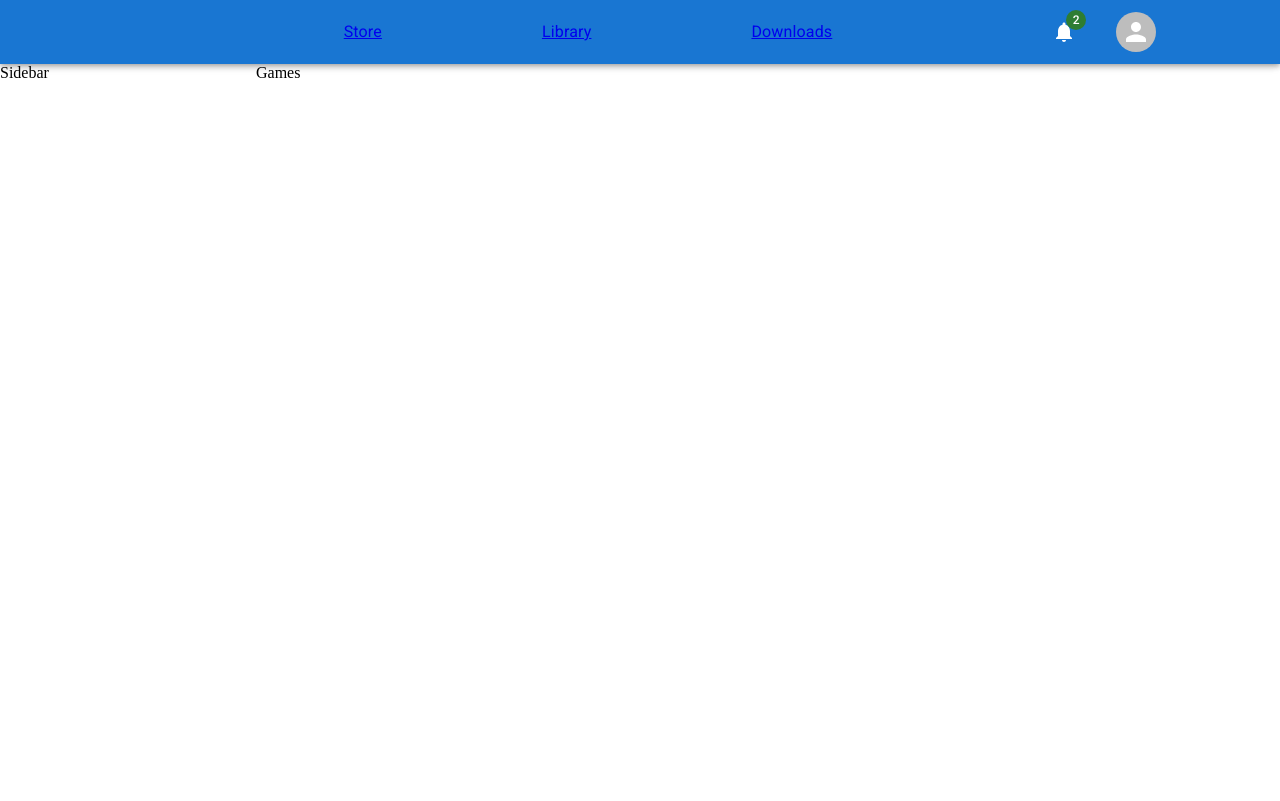
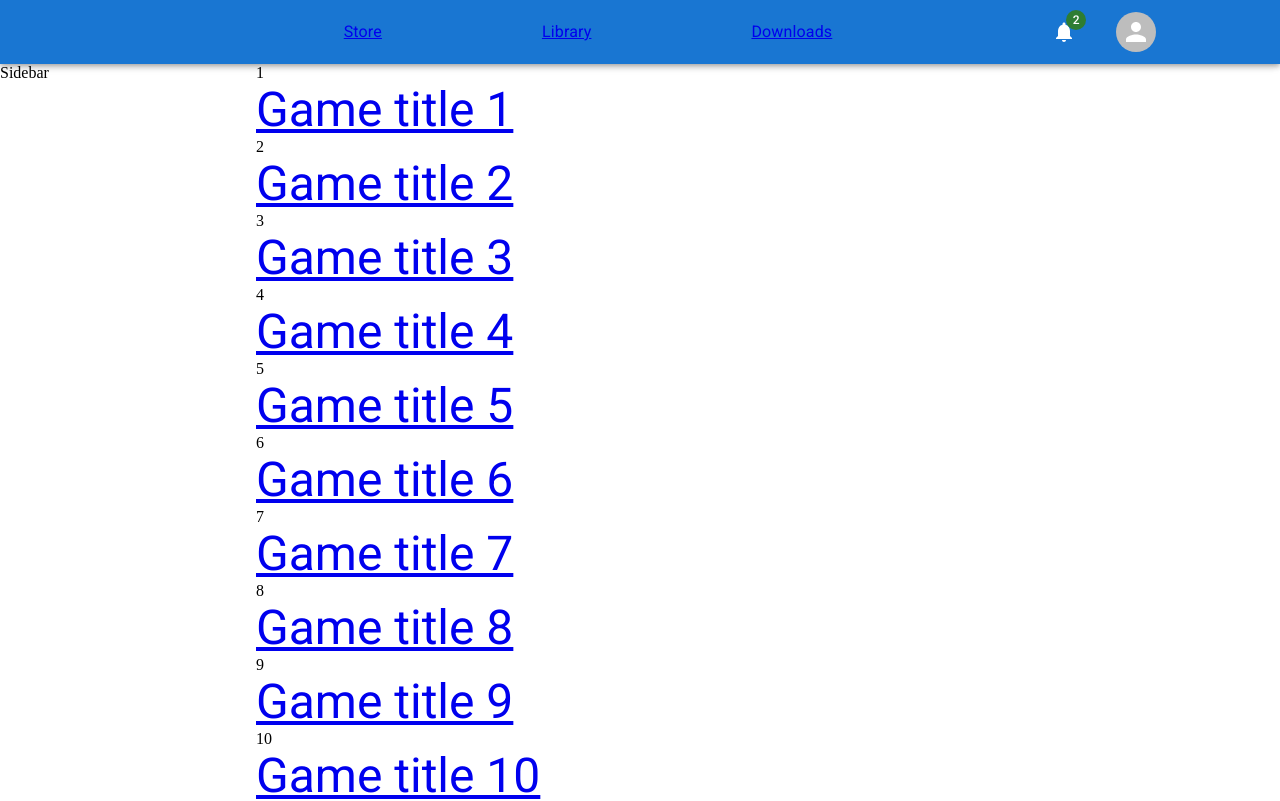
Before and after one commit to ermapula/GameShop, a React (Vite) app: page / in a window 1280 px wide. Shown: the top 801 px of the page. Built offline with nearby package versions, Linux system fonts and the light colour scheme.

Commit message:
Added local data to test

```diff
--- /dev/null
+++ b/src/components/StoreGamePreview.jsx
@@ -0,0 +1,17 @@
+import { Box, Typography } from "@mui/material";
+import { Link } from "react-router-dom";
+
+function StoreGamePreview({...game}) {
+  return (
+    <Box>
+      {game.id}
+      <Typography variant="h3" >
+        <Link to={`/game/${game.id}`}>
+          {game.title}
+        </Link>
+      </Typography>
+    </Box>
+  )
+}
+
+export default StoreGamePreview;
--- a/src/components/StoreGames.jsx
+++ b/src/components/StoreGames.jsx
@@ -1,9 +1,14 @@
 import { Box } from "@mui/material";
+import games from "../data/Games";
+import StoreGamePreview from "./StoreGamePreview";
 
 function StoreGames() {
   return (
     <Box flex={4}>
-      Games
+      { games.map(game => (
+          <StoreGamePreview {...game} key={game.id} />
+        ))
+        }
     </Box>
   )
 }
--- /dev/null
+++ b/src/data/Games.js
@@ -0,0 +1,66 @@
+const games = [
+  {
+    id: 1,
+    title: 'Game title 1',
+    description: 'Description about Game 1',
+  },
+
+  {
+    id: 2,
+    title: 'Game title 2',
+    description: 'Description about Game 2',
+  },
+  {
+    id: 3,
+    title: 'Game title 3',
+    description: 'Description about Game 3',
+  },
+  {
+    id: 4,
+    title: 'Game title 4',
+    description: 'Description about Game 4',
+  },
+  {
+    id: 5,
+    title: 'Game title 5',
+    description: 'Description about Game 5',
+  },
+  {
+    id: 6,
+    title: 'Game title 6',
+    description: 'Description about Game 6',
+  },
+  {
+    id: 7,
+    title: 'Game title 7',
+    description: 'Description about Game 7',
+  },
+  {
+    id: 8,
+    title: 'Game title 8',
+    description: 'Description about Game 8',
+  },
+  {
+    id: 9,
+    title: 'Game title 9',
+    description: 'Description about Game 9',
+  },
+  {
+    id: 10,
+    title: 'Game title 10',
+    description: 'Description about Game 10',
+  },
+  {
+    id: 11,
+    title: 'Game title 11',
+    description: 'Description about Game 11',
+  },
+  {
+    id: 12,
+    title: 'Game title 12',
+    description: 'Description about Game 12',
+  },
+
+]
+
+export default games;
--- a/src/pages/Game.jsx
+++ b/src/pages/GamePage.jsx
@@ -1,6 +1,6 @@
 import { Box, Typography } from "@mui/material";
 
-function Game() {
+function GamePage() {
 
 
   /**
@@ -28,4 +28,4 @@ function Game() {
   )
 }
 
-export default Game;
+export default GamePage;
```
